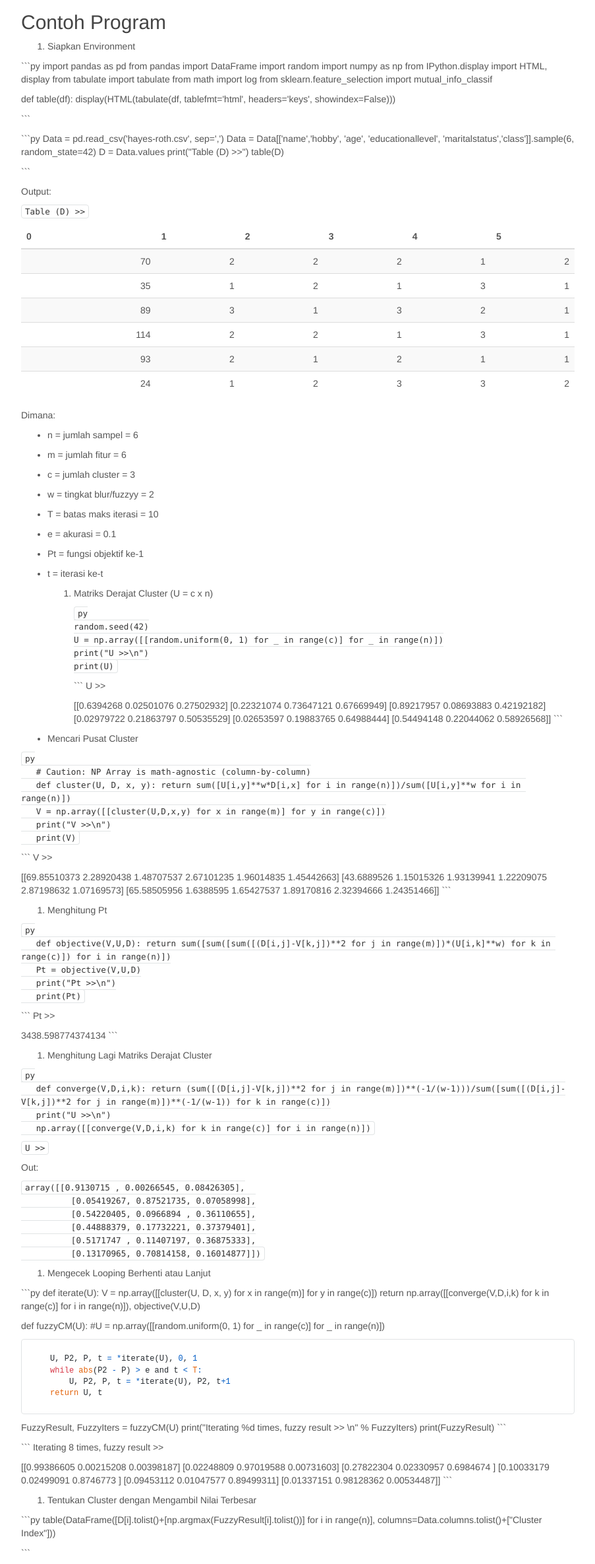
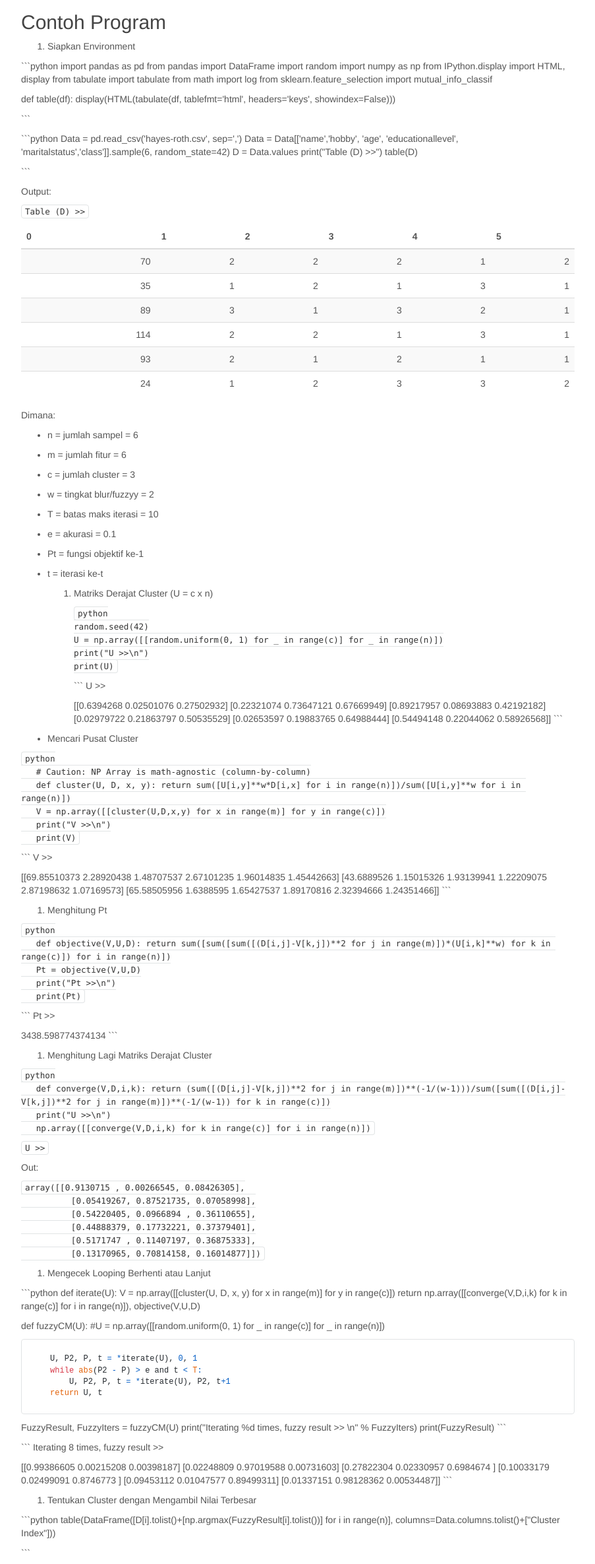
Before and after one commit to liscafaraep/FR-PenambanganData, a plain HTML site: page tugas6/index.html in a window 1280 px wide. Shown: the part 3178-5548 px from the top of the page at 66% size, without its empty margins (323-1226 px from the left). Drawn offline with nearby package versions, Linux system fonts and the light colour scheme.

Commit message:
Add files via upload

````diff
--- a/tugas6/index.html
+++ b/tugas6/index.html
@@ -167,7 +167,7 @@ data sesuai berdasarkan keberadaan tiap-tiap titik data sesuai dengan derajat ke
 <ol>
 <li>Siapkan Environment</li>
 </ol>
-<p>```py
+<p>```python
    import pandas as pd
    from pandas import DataFrame
    import random
@@ -178,7 +178,7 @@ data sesuai berdasarkan keberadaan tiap-tiap titik data sesuai dengan derajat ke
    from sklearn.feature_selection import mutual_info_classif</p>
 <p>def table(df): display(HTML(tabulate(df, tablefmt='html', headers='keys', showindex=False)))</p>
 <p>```</p>
-<p>```py
+<p>```python
    Data = pd.read_csv('hayes-roth.csv', sep=',')
    Data = Data[['name','hobby', 'age', 'educationallevel', 'maritalstatus','class']].sample(6, random_state=42)
    D = Data.values
@@ -277,7 +277,7 @@ data sesuai berdasarkan keberadaan tiap-tiap titik data sesuai dengan derajat ke
 <ol>
 <li>
 <p>Matriks Derajat Cluster (U = c x n)</p>
-<p><code>py
+<p><code>python
 random.seed(42)
 U = np.array([[random.uniform(0, 1) for _ in range(c)] for _ in range(n)])
 print("U &gt;&gt;\n")
@@ -298,7 +298,7 @@ U &gt;&gt;</p>
 <p>Mencari Pusat Cluster</p>
 </li>
 </ul>
-<p><code>py
+<p><code>python
    # Caution: NP Array is math-agnostic (column-by-column)
    def cluster(U, D, x, y): return sum([U[i,y]**w*D[i,x] for i in range(n)])/sum([U[i,y]**w for i in range(n)])
    V = np.array([[cluster(U,D,x,y) for x in range(m)] for y in range(c)])
@@ -313,7 +313,7 @@ U &gt;&gt;</p>
 <ol>
 <li>Menghitung Pt</li>
 </ol>
-<p><code>py
+<p><code>python
    def objective(V,U,D): return sum([sum([sum([(D[i,j]-V[k,j])**2 for j in range(m)])*(U[i,k]**w) for k in range(c)]) for i in range(n)])
    Pt = objective(V,U,D)
    print("Pt &gt;&gt;\n")
@@ -325,7 +325,7 @@ U &gt;&gt;</p>
 <ol>
 <li>Menghitung Lagi Matriks Derajat Cluster</li>
 </ol>
-<p><code>py
+<p><code>python
    def converge(V,D,i,k): return (sum([(D[i,j]-V[k,j])**2 for j in range(m)])**(-1/(w-1)))/sum([sum([(D[i,j]-V[k,j])**2 for j in range(m)])**(-1/(w-1)) for k in range(c)])
    print("U &gt;&gt;\n")
    np.array([[converge(V,D,i,k) for k in range(c)] for i in range(n)])</code></p>
@@ -340,7 +340,7 @@ U &gt;&gt;</p>
 <ol>
 <li>Mengecek Looping Berhenti atau Lanjut</li>
 </ol>
-<p>```py
+<p>```python
    def iterate(U):
        V = np.array([[cluster(U, D, x, y) for x in range(m)] for y in range(c)])
        return np.array([[converge(V,D,i,k) for k in range(c)] for i in range(n)]), objective(V,U,D)</p>
@@ -367,7 +367,7 @@ U &gt;&gt;</p>
 <ol>
 <li>Tentukan Cluster dengan Mengambil Nilai Terbesar</li>
 </ol>
-<p>```py
+<p>```python
    table(DataFrame([D[i].tolist()+[np.argmax(FuzzyResult[i].tolist())] for i in range(n)], columns=Data.columns.tolist()+["Cluster Index"]))</p>
 <p>```</p>
 <p><img alt="1573706831911" src="C:\Users\G4030\AppData\Roaming\Typora\typora-user-images\1573706831911.png" /></p>
````
Also changed, not shown: index.html (+1 -1 lines), search/search_index.json, 1 other file.
